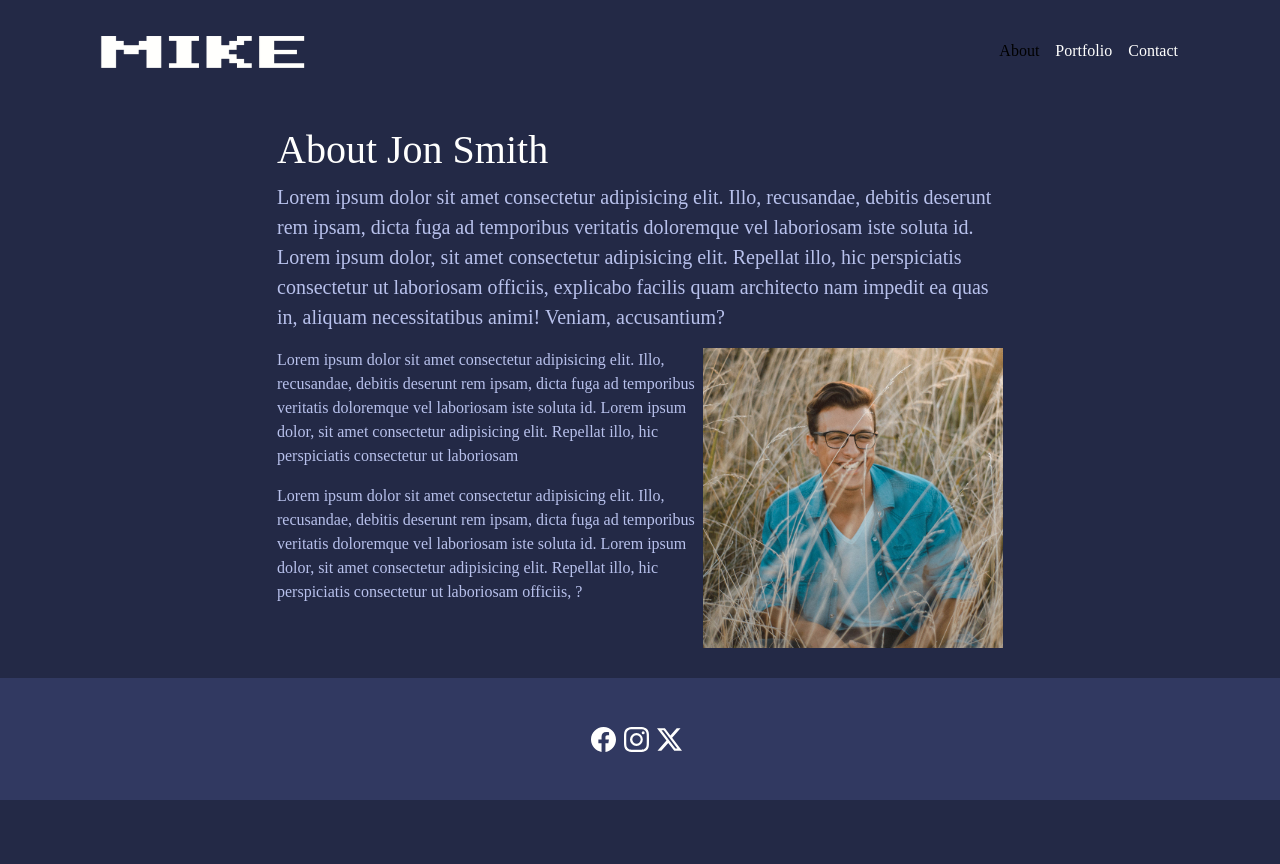
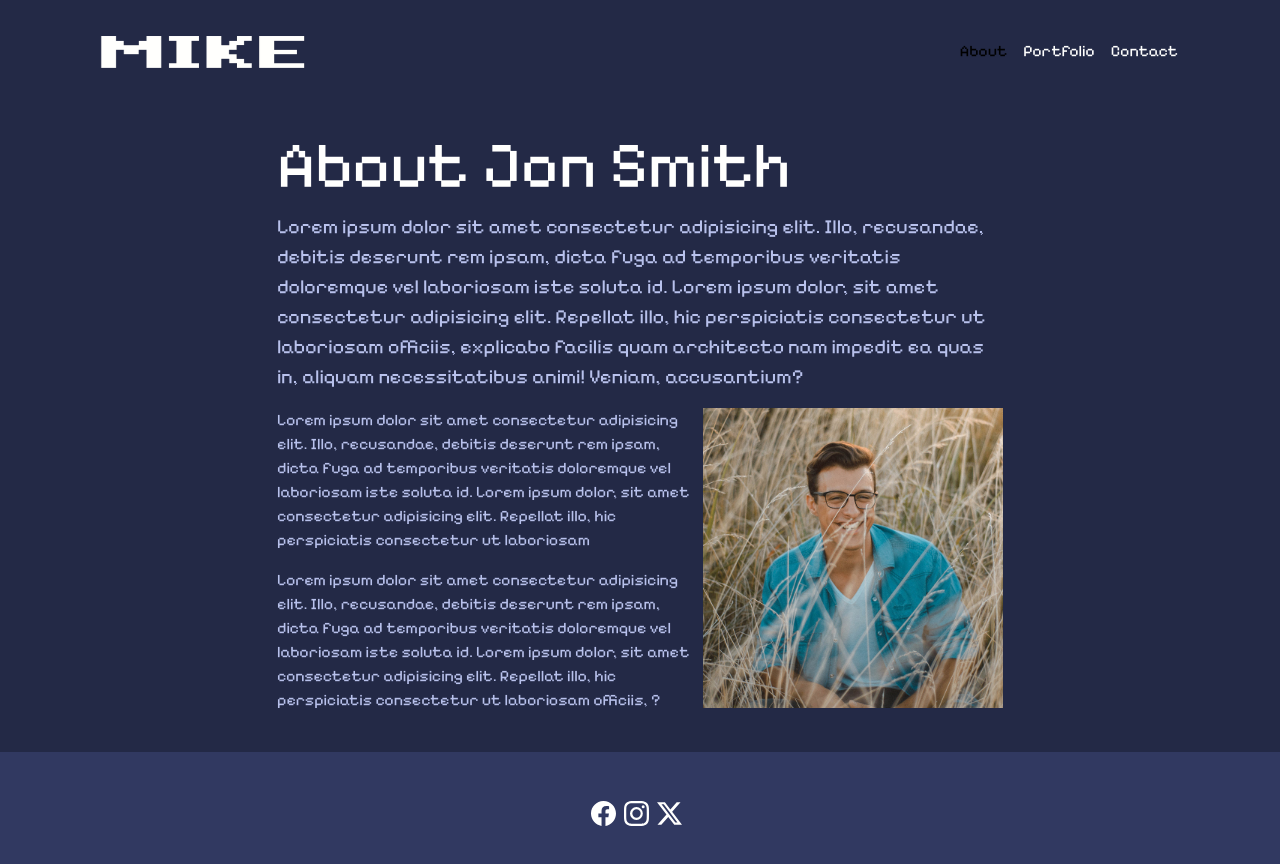
Before and after one commit to Ekimasen/Portfolio, a plain HTML site: page about-starter.html in a window 1280 px wide. Before the commit the page ends 800 px from the top, so only its background shows below. Drawn offline with nearby package versions, Linux system fonts and the light colour scheme; a web font is replaced by a local one.

Commit message:
update 3

```diff
--- a/about-starter.html
+++ b/about-starter.html
@@ -14,6 +14,9 @@
         integrity="sha384-T3c6CoIi6uLrA9TneNEoa7RxnatzjcDSCmG1MXxSR1GAsXEV/Dwwykc2MPK8M2HN" crossorigin="anonymous">
         <link rel="stylesheet" href="bootstrap.min.css">
         <link rel="stylesheet" href="style.css">
+        <link rel="preconnect" href="https://fonts.googleapis.com">
+        <link rel="preconnect" href="https://fonts.gstatic.com" crossorigin>
+        <link href="https://fonts.googleapis.com/css2?family=Pixelify+Sans&display=swap" rel="stylesheet">
 
 </head>
 <div class="container">
--- a/style.css
+++ b/style.css
@@ -1,15 +1,14 @@
-@font-face {
-    font-family: Pixeloid Sans;
-    src: url(PixeloidSans-mLxMm.ttf);
-}
+
 html,
 body {
     height: 100%;
     background-color: #232946;
-    font-family: Pixeloid Sans;
+    font-family: 'Pixelify Sans';
 
 }
-
+h1{
+    font-size: 65px;
+}
 body p{
     color: #b8c1ec;
 }
```
Also changed, not shown: contact-starter.html (+3 -0 lines), index.html (+3 -0 lines), portfolio-starter.html (+3 -0 lines).
